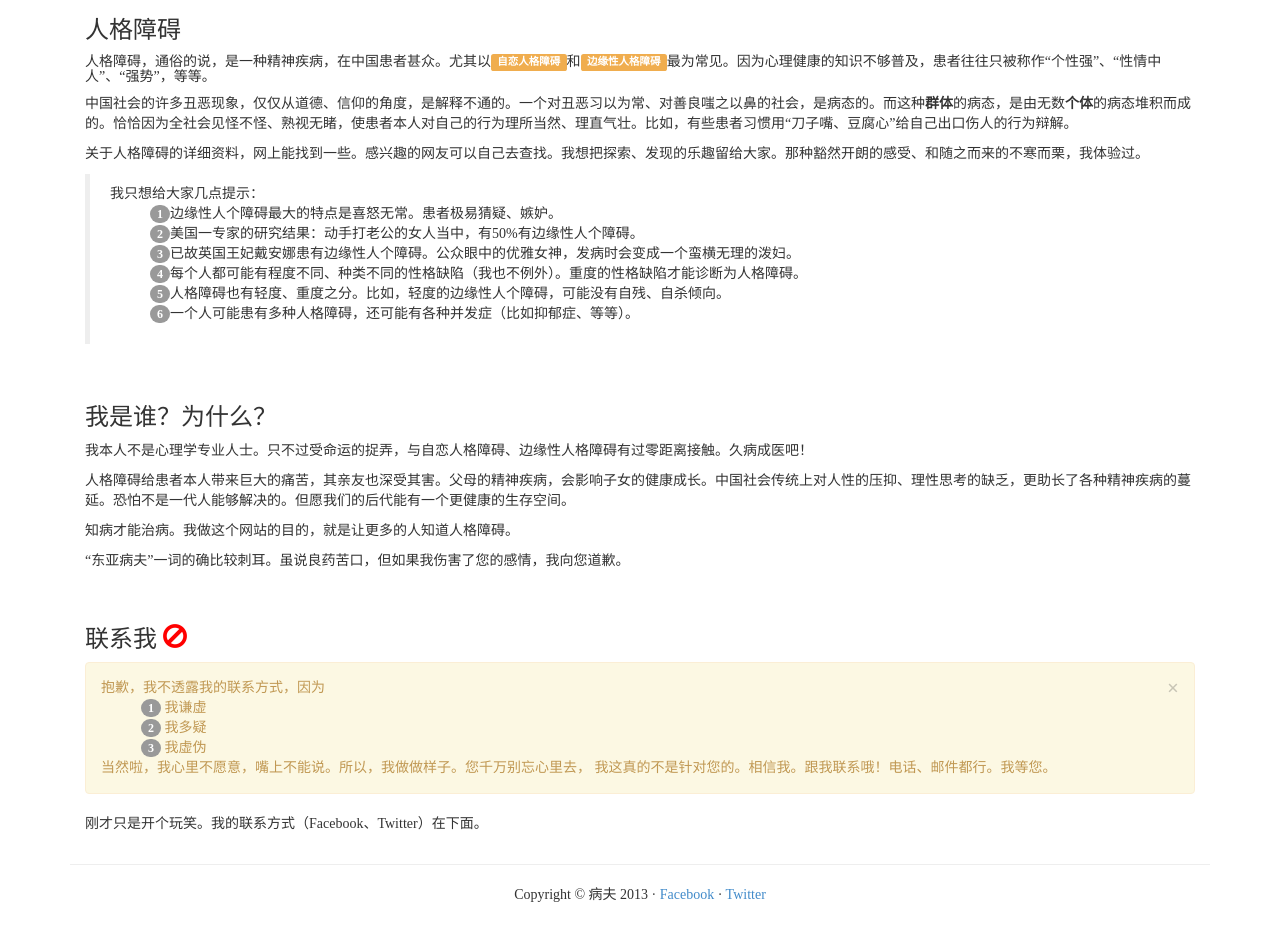
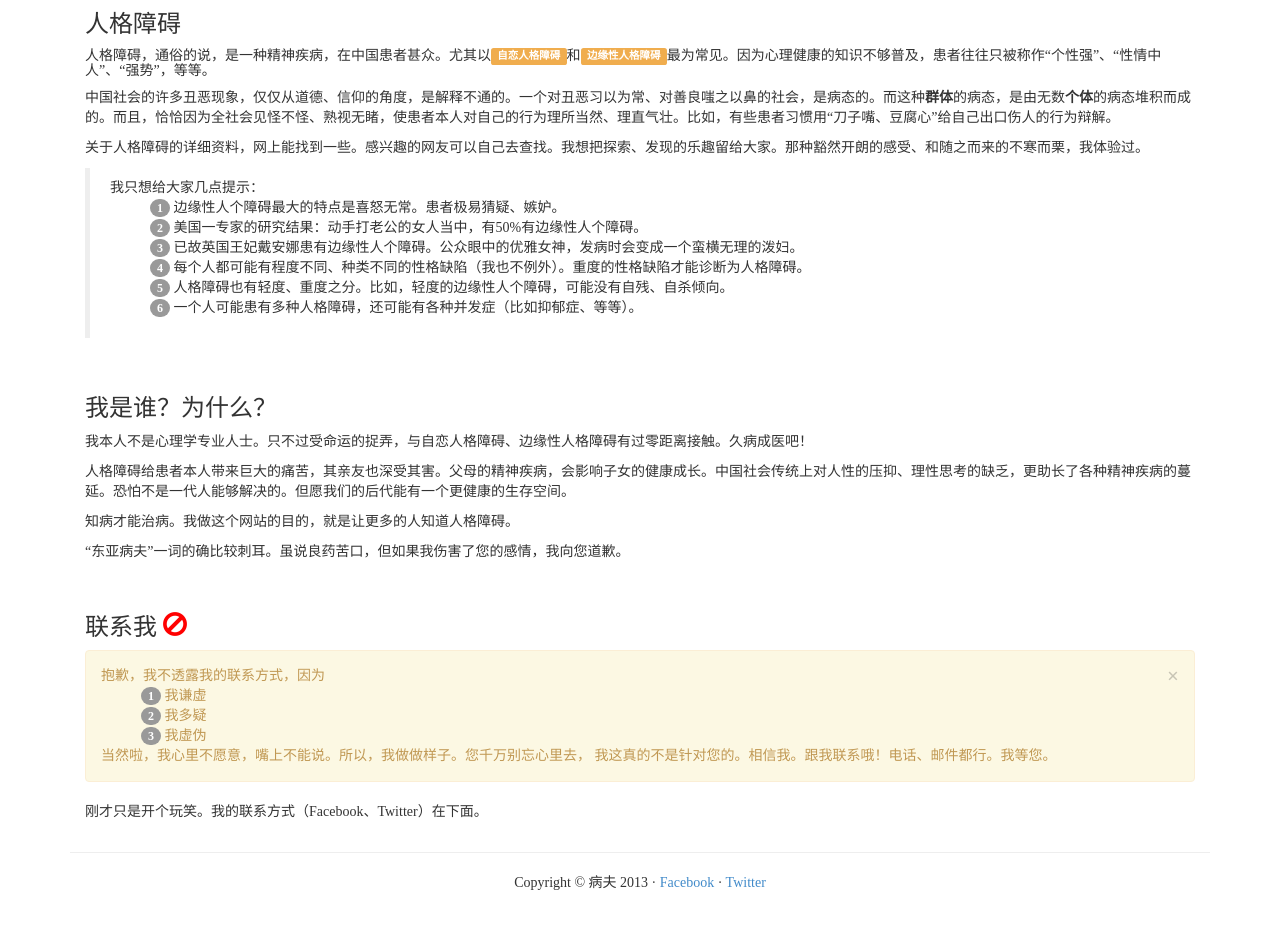
Before and after one commit to bingfu/bingfu, a plain HTML site: page public/index.html in a window 1280 px wide. Shown: the part 1113-2048 px from the top of the page. Drawn offline with Linux system fonts and the light colour scheme.

Commit message:
index.html edit

```diff
--- a/public/css/half-slider.css
+++ b/public/css/half-slider.css
@@ -24,11 +24,11 @@ h1, h2, h3, h4, h5, h6, .cn {
 }
 
 .section {
-	margin: 20px 0;
+	margin: 17px 0;
 }
 
 footer {
-	margin: 20px 0;
+	margin: 17px 0;
 }
 
 .red {
--- a/public/index.html
+++ b/public/index.html
@@ -111,17 +111,17 @@
           <p>同样，“病态”也是个相对的概念。患者多了，大家见怪不怪，病态也就慢慢成了常态了。当今近视眼在中国、肥胖在美国，都是这样的例子。<img src="img/near-sighted-chinese-children.jpg" alt="中国近视儿童" /></p>
           <h3>人格障碍</h3>
           <h5>人格障碍，通俗的说，是一种精神疾病，在中国患者甚众。尤其以<div class="label label-warning">自恋人格障碍</div>和<div class="label label-warning">边缘性人格障碍</div>最为常见。因为心理健康的知识不够普及，患者往往只被称作“个性强”、“性情中人”、“强势”，等等。</h5>
-          <p>中国社会的许多丑恶现象，仅仅从道德、信仰的角度，是解释不通的。一个对丑恶习以为常、对善良嗤之以鼻的社会，是病态的。而这种<strong>群体</strong>的病态，是由无数<strong>个体</strong>的病态堆积而成的。恰恰因为全社会见怪不怪、熟视无睹，使患者本人对自己的行为理所当然、理直气壮。比如，有些患者习惯用“刀子嘴、豆腐心”给自己出口伤人的行为辩解。</p>
+          <p>中国社会的许多丑恶现象，仅仅从道德、信仰的角度，是解释不通的。一个对丑恶习以为常、对善良嗤之以鼻的社会，是病态的。而这种<strong>群体</strong>的病态，是由无数<strong>个体</strong>的病态堆积而成的。而且，恰恰因为全社会见怪不怪、熟视无睹，使患者本人对自己的行为理所当然、理直气壮。比如，有些患者习惯用“刀子嘴、豆腐心”给自己出口伤人的行为辩解。</p>
           <p>关于人格障碍的详细资料，网上能找到一些。感兴趣的网友可以自己去查找。我想把探索、发现的乐趣留给大家。那种豁然开朗的感受、和随之而来的不寒而栗，我体验过。
             <blockquote>
               我只想给大家几点提示：
               <ul style="list-style-type:none;">
-                <li><div class="badge">1</div>边缘性人个障碍最大的特点是喜怒无常。患者极易猜疑、嫉妒。</li>
-                <li><div class="badge">2</div>美国一专家的研究结果：动手打老公的女人当中，有50%有边缘性人个障碍。</li>
-                <li><div class="badge">3</div>已故英国王妃戴安娜患有边缘性人个障碍。公众眼中的优雅女神，发病时会变成一个蛮横无理的泼妇。</li>
-                <li><div class="badge">4</div>每个人都可能有程度不同、种类不同的性格缺陷（我也不例外）。重度的性格缺陷才能诊断为人格障碍。</li>
-                <li><div class="badge">5</div>人格障碍也有轻度、重度之分。比如，轻度的边缘性人个障碍，可能没有自残、自杀倾向。</li>
-                <li><div class="badge">6</div>一个人可能患有多种人格障碍，还可能有各种并发症（比如抑郁症、等等）。</li>
+                <li><div class="badge">1</div> 边缘性人个障碍最大的特点是喜怒无常。患者极易猜疑、嫉妒。</li>
+                <li><div class="badge">2</div> 美国一专家的研究结果：动手打老公的女人当中，有50%有边缘性人个障碍。</li>
+                <li><div class="badge">3</div> 已故英国王妃戴安娜患有边缘性人个障碍。公众眼中的优雅女神，发病时会变成一个蛮横无理的泼妇。</li>
+                <li><div class="badge">4</div> 每个人都可能有程度不同、种类不同的性格缺陷（我也不例外）。重度的性格缺陷才能诊断为人格障碍。</li>
+                <li><div class="badge">5</div> 人格障碍也有轻度、重度之分。比如，轻度的边缘性人个障碍，可能没有自残、自杀倾向。</li>
+                <li><div class="badge">6</div> 一个人可能患有多种人格障碍，还可能有各种并发症（比如抑郁症、等等）。</li>
               </ul>
             </blockquote>
           </p>
```
